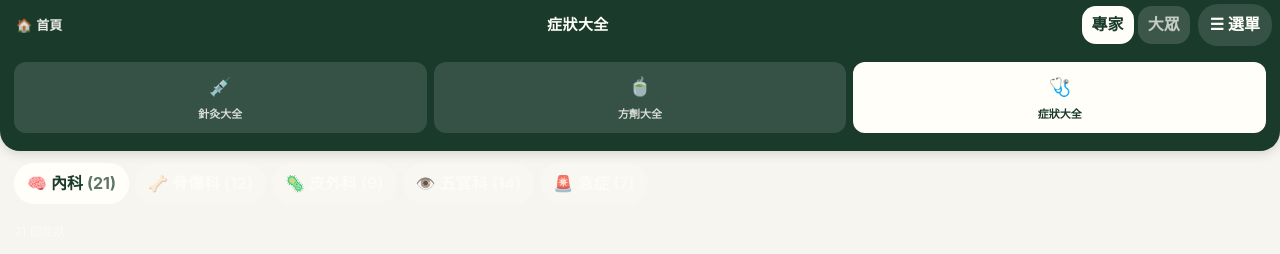
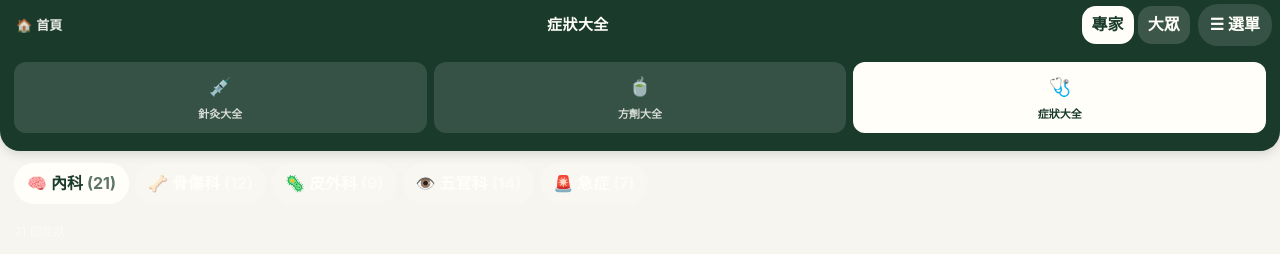
Before and after one commit to realtcmweb/tcm-knowledge-base, a Next.js app: page /en/symptoms in a window 1280 px wide. Shown: the top 254 px of the page. Built offline with nearby package versions, Linux system fonts and the light colour scheme.

Commit message:
Fix: inactive tab text → pure white for visibility

```diff
--- a/app/[locale]/symptoms/page.tsx
+++ b/app/[locale]/symptoms/page.tsx
@@ -181,7 +181,7 @@ export default function SymptomsPage() {
                 padding: '5px 10px', borderRadius: '14px', border: 'none',
                 fontSize: '11px', fontWeight: 700, cursor: 'pointer',
                 backgroundColor: mode === 'expert' ? '#FFFEF9' : 'rgba(255,254,249,0.15)',
-                color: mode === 'expert' ? '#1a3A2C' : 'rgba(255,254,249,0.7)',
+                color: mode === 'expert' ? '#1a3A2C' : '#FFFEF9',
               }}
             >專家</button>
             <button
@@ -190,7 +190,7 @@ export default function SymptomsPage() {
                 padding: '5px 10px', borderRadius: '14px', border: 'none',
                 fontSize: '11px', fontWeight: 700, cursor: 'pointer',
                 backgroundColor: mode === 'popular' ? '#FFFEF9' : 'rgba(255,254,249,0.15)',
-                color: mode === 'popular' ? '#1a3A2C' : 'rgba(255,254,249,0.7)',
+                color: mode === 'popular' ? '#1a3A2C' : '#FFFEF9',
               }}
             >大眾</button>
           </div>
@@ -301,7 +301,7 @@ export default function SymptomsPage() {
                     borderRadius: '20px', border: 'none', cursor: 'pointer',
                     fontSize: '11px', fontWeight: 700,
                     backgroundColor: selectedPopularCat === cat.key ? '#FFFEF9' : 'rgba(255,254,249,0.15)',
-                    color: selectedPopularCat === cat.key ? '#1a3A2C' : 'rgba(255,254,249,0.75)',
+                    color: selectedPopularCat === cat.key ? '#1a3A2C' : '#FFFEF9',
                     whiteSpace: 'nowrap',
                   }}
                 >
@@ -327,7 +327,7 @@ export default function SymptomsPage() {
                   borderRadius: '20px', border: 'none', cursor: 'pointer',
                   fontSize: '11px', fontWeight: 700,
                   backgroundColor: selectedExpertCat === cat.key ? '#FFFEF9' : 'rgba(255,254,249,0.15)',
-                  color: selectedExpertCat === cat.key ? '#1a3A2C' : 'rgba(255,254,249,0.75)',
+                  color: selectedExpertCat === cat.key ? '#1a3A2C' : '#FFFEF9',
                   whiteSpace: 'nowrap',
                 }}
               >
```
